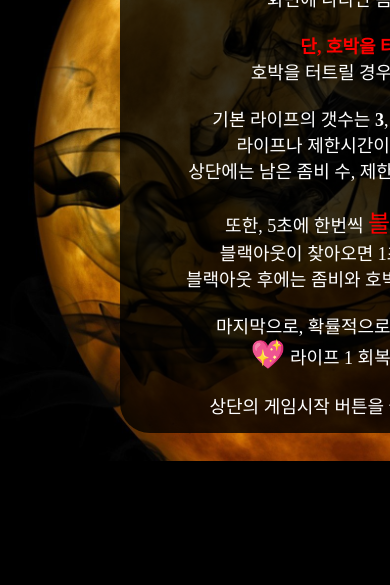
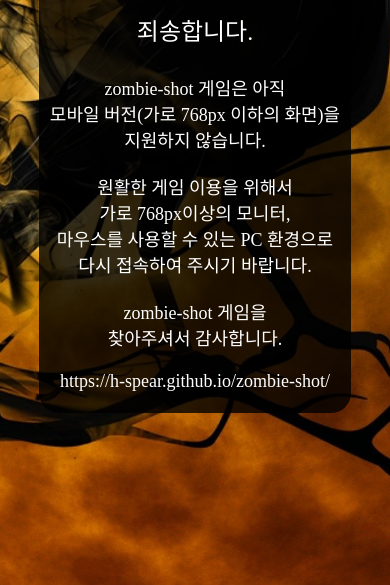
Before and after one commit to h-spear/zombie-shot, a plain HTML site: page index.html in a window 390 px wide. Shown: the part 259-844 px from the top of the page. Drawn offline with Linux system fonts and the light colour scheme.

Commit message:
mobile-notice

```diff
--- a/index.html
+++ b/index.html
@@ -23,10 +23,7 @@
         </button>
         <span class="game__timer">TIME</span>
         <div class="game__score-box">
-          <img
-            src="imgs/zombies/zombie-count.png"
-            class="game__zombie-logo"
-            alt="">:
+          <img src="imgs/zombies/zombie-count.png" class="game__zombie-logo" alt="">:
           <b><span class="game__score">?</span></b>
         </div>
         <span class="game__life">💖💖💖</span>
@@ -45,13 +42,13 @@
           상단에는 남은 좀비 수, 제한시간, 라이프 등 정보가 표기됩니다.<br><br>
           또한, 5초에 한번씩 <span style="font-size: 24px; color: red;">
             블랙아웃 타임</span>이 찾아옵니다.<br>
-            블랙아웃이 찾아오면 1초동안 검은 화면으로 뒤덮이고,<br>
-            블랙아웃 후에는 좀비와 호박의 위치가 변경되어 있을 것입니다!<br><br>
+          블랙아웃이 찾아오면 1초동안 검은 화면으로 뒤덮이고,<br>
+          블랙아웃 후에는 좀비와 호박의 위치가 변경되어 있을 것입니다!<br><br>
           마지막으로, 확률적으로 생성되는 아이템들이 있습니다.<br>
           <span style="font-size: 28px">💖</span>
-            라이프 1 회복
+          라이프 1 회복
           <span style="font-size: 28px">🕐</span>
-            시간 5초 증가<br><br>
+          시간 5초 증가<br><br>
           상단의 게임시작 버튼을 눌러 게임을 즐기세요!! 😄😄😄</span>
         </span>
       </div>
@@ -65,5 +62,23 @@
       <span class="pop-up__message">msg</span>
     </div>
   </section>
+  <!-- mobile -->
+  <section class="mobile__notice">
+    <div class="mobile__description">
+      <h1>공지사항</h1>
+      <span>
+        <span class="highlight">죄송합니다.<br><br></span>
+        zombie-shot 게임은 아직<br>
+        모바일 버전(가로 768px 이하의 화면)을<br>지원하지 않습니다.<br><br>
+        원활한 게임 이용을 위해서<br>
+        가로 768px이상의 모니터,<br>마우스를 사용할 수 있는 PC 환경으로<br>
+        다시 접속하여 주시기 바랍니다.<br><br>
+        zombie-shot 게임을<br>
+        찾아주셔서 감사합니다.<br><br>
+        <a href="https://h-spear.github.io/zombie-shot/" target="_blank">https://h-spear.github.io/zombie-shot/</a>
+      </span>
+    </div>
+  </section>
 </body>
+
 </html>
--- a/style.css
+++ b/style.css
@@ -15,6 +15,7 @@
 	--font-middle: 40px;
 	--font-medium: 32px;
 	--font-normal: 28px;
+	--font-twentyfour: 24px;
 	--font-regular: 18px;
 	--font-small: 16px;
 	--font-micro: 14px;
@@ -48,6 +49,16 @@
 	outline: none;
 	cursor: url("imgs/target2.png") 30 30, auto;
 	transition: transform 100ms ease-in;
+}
+
+a {
+	text-decoration: none;
+	color: var(--color-white);
+}
+
+a:hover{
+	animation: color-change 3s infinite;
+	cursor: url("imgs/target2.png") 30 30, auto;
 }
 
 h1 {
@@ -244,3 +255,40 @@
 	margin-top: 6px;
 	font-size: var(--font-medium);
 }
+
+.mobile__notice{
+	display: none;
+	color:white;
+	position:absolute;
+	background: url('imgs/background-start.jpg') center/cover;
+	width: 100%;
+	height: 100%;
+	top:0;
+	left:0;
+	justify-content: center;
+	align-items: center;
+}
+
+.mobile__description{
+	width:80%;
+	height: 500px;
+	background-color: rgba(0, 0, 0, 0.8);
+	margin: 30px 0;
+	font-size: var(--font-regular);
+	border-radius: 20px;
+}
+
+.mobile__description .highlight{
+	font-size: var(--font-twentyfour);
+}
+
+@media screen and (max-width: 768px) {
+	.game *,
+	.pop-up *{
+		display: none;
+	}
+
+	.mobile__notice{
+		display: flex;
+	}
+}
```
